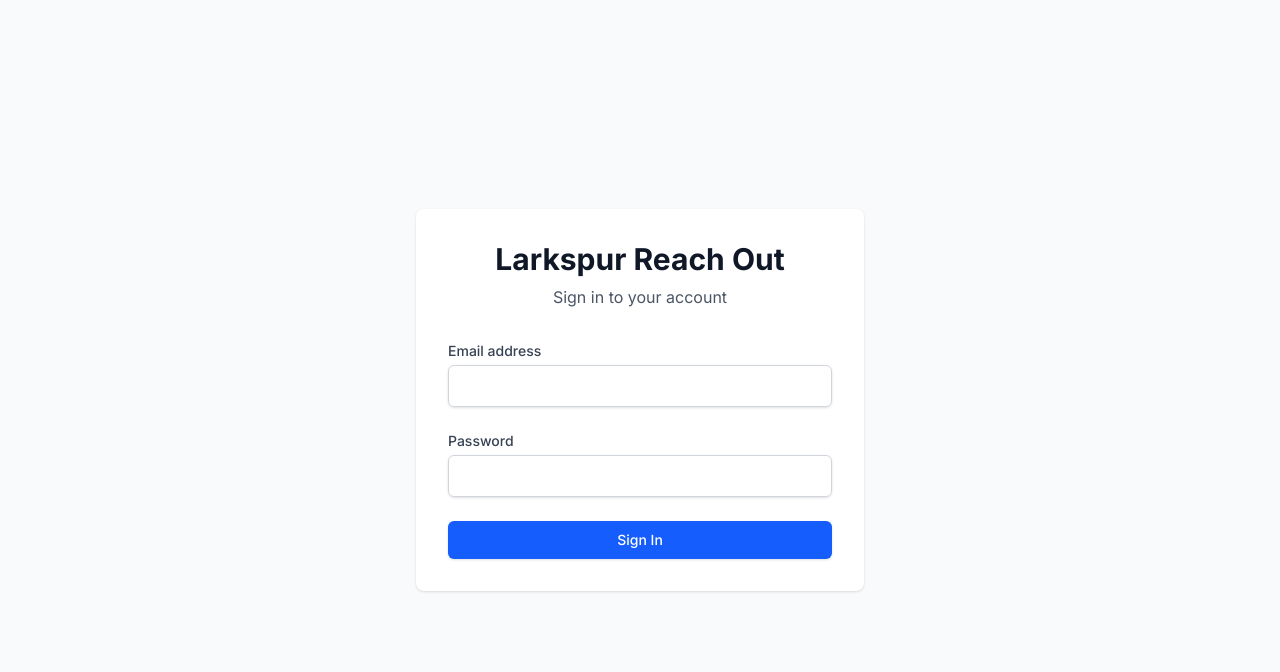
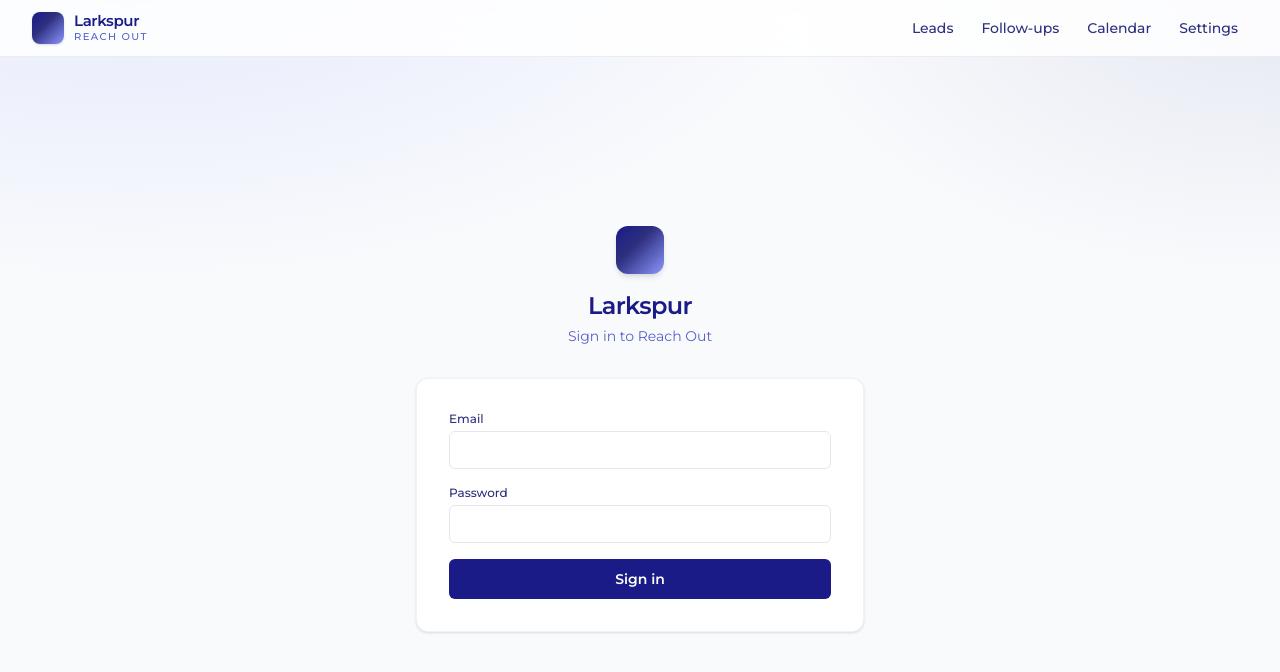
Before and after one commit to zoftwaredevelopment/larkpur-reach-out, a Next.js app: page /login in a window 1280 px wide. Shown: the top 672 px of the page. Built offline with nearby package versions, Linux system fonts and the light colour scheme; no server answers.

Commit message:
feat(brand): apply Larkspur manual colours, Montserrat, and shell chrome (cosmetic only)

```diff
--- a/app/globals.css
+++ b/app/globals.css
@@ -1 +1,88 @@
 @import "tailwindcss";
+
+/*
+ * Larkspur brand tokens (from Brand Manual)
+ * Primary navy #1a1b87 · accent #8b97fe · text indigo #5960ca · deep #2d2f7f · soft #8b93c9
+ */
+@theme {
+  --font-sans: "Montserrat", ui-sans-serif, system-ui, sans-serif;
+
+  --color-brand-50: #f3f4ff;
+  --color-brand-100: #e4e7ff;
+  --color-brand-200: #c9ceff;
+  --color-brand-300: #8b97fe;
+  --color-brand-400: #8b93c9;
+  --color-brand-500: #5960ca;
+  --color-brand-600: #2d2f7f;
+  --color-brand-700: #1a1b87;
+  --color-brand-800: #12136a;
+  --color-brand-900: #0c0d4a;
+
+  --color-brand: #1a1b87;
+  --color-brand-accent: #8b97fe;
+  --color-brand-muted: #5960ca;
+}
+
+:root {
+  --brand: #1a1b87;
+  --brand-accent: #8b97fe;
+  --brand-deep: #2d2f7f;
+  --brand-muted: #5960ca;
+  --brand-soft: #8b93c9;
+  --brand-surface: #f3f4ff;
+  --brand-gradient: linear-gradient(135deg, #1a1b87 0%, #2d2f7f 45%, #8b97fe 100%);
+}
+
+html {
+  color-scheme: light;
+}
+
+body {
+  margin: 0;
+  min-height: 100vh;
+  color: #0f172a;
+  background:
+    radial-gradient(1200px 600px at 10% -10%, rgba(139, 151, 254, 0.18), transparent 60%),
+    radial-gradient(900px 500px at 100% 0%, rgba(26, 27, 135, 0.08), transparent 55%),
+    #f8fafc;
+}
+
+/* Prefer brand blues over default Tailwind blue for common utility classes used across pages */
+.bg-blue-600 {
+  background-color: var(--brand) !important;
+}
+.bg-blue-600:hover,
+.hover\:bg-blue-700:hover {
+  background-color: var(--brand-deep) !important;
+}
+.text-blue-600,
+.text-blue-700,
+.text-blue-800,
+.text-blue-900 {
+  color: var(--brand) !important;
+}
+.hover\:text-blue-800:hover,
+.hover\:text-blue-900:hover {
+  color: var(--brand-deep) !important;
+}
+.border-blue-500 {
+  border-color: var(--brand-accent) !important;
+}
+.bg-blue-50 {
+  background-color: var(--brand-surface) !important;
+}
+.focus\:ring-blue-500:focus {
+  --tw-ring-color: var(--brand-accent) !important;
+}
+
+a {
+  text-underline-offset: 2px;
+}
+
+/* Cards / tables — slightly softer brand-aligned chrome */
+.bg-white.rounded-lg.shadow {
+  border: 1px solid rgba(26, 27, 135, 0.06);
+  box-shadow:
+    0 1px 2px rgba(15, 23, 42, 0.04),
+    0 8px 24px rgba(26, 27, 135, 0.06);
+}
--- a/app/layout.tsx
+++ b/app/layout.tsx
@@ -1,8 +1,14 @@
 import type { Metadata } from "next";
-import { Inter } from "next/font/google";
+import { Montserrat } from "next/font/google";
 import "./globals.css";
+import { BrandChrome } from "@/components/BrandChrome";
 
-const inter = Inter({ subsets: ["latin"] });
+const montserrat = Montserrat({
+  subsets: ["latin"],
+  weight: ["300", "400", "500", "600", "700"],
+  variable: "--font-montserrat",
+  display: "swap",
+});
 
 export const metadata: Metadata = {
   title: "Larkspur Reach Out",
@@ -16,8 +22,9 @@ export default function RootLayout({
 }) {
   return (
     <html lang="en">
-      <body className={inter.className}>
-        <div className="min-h-screen bg-gray-50">
+      <body className={`${montserrat.className} antialiased`}>
+        <div className="min-h-screen">
+          <BrandChrome />
           {children}
         </div>
       </body>
--- a/app/login/page.tsx
+++ b/app/login/page.tsx
@@ -2,93 +2,95 @@
 
 import { useState } from "react";
 import { createClient } from "@/lib/supabase/client";
+import { useRouter } from "next/navigation";
 
 export default function LoginPage() {
   const [email, setEmail] = useState("");
   const [password, setPassword] = useState("");
   const [loading, setLoading] = useState(false);
-  const [message, setMessage] = useState<string | null>(null);
+  const [error, setError] = useState<string | null>(null);
+  const router = useRouter();
   const supabase = createClient();
 
-  const handleSignIn = async (e: React.FormEvent) => {
+  const handleLogin = async (e: React.FormEvent) => {
     e.preventDefault();
     setLoading(true);
-    setMessage(null);
+    setError(null);
 
-    const { error } = await supabase.auth.signInWithPassword({
+    const { error: signError } = await supabase.auth.signInWithPassword({
       email,
       password,
     });
 
-    if (error) {
-      setMessage(error.message);
+    if (signError) {
+      setError(signError.message);
       setLoading(false);
       return;
     }
 
-    // Success → hard navigate so middleware + cookies are fully applied
-    window.location.href = "/";
+    router.push("/");
+    router.refresh();
   };
 
   return (
-    <div className="min-h-screen flex items-center justify-center bg-gray-50">
-      <div className="max-w-md w-full space-y-8 p-8 bg-white rounded-lg shadow">
-        <div>
-          <h2 className="text-3xl font-bold text-center text-gray-900">
-            Larkspur Reach Out
-          </h2>
-          <p className="mt-2 text-center text-gray-600">
-            Sign in to your account
-          </p>
+    <div className="min-h-[calc(100vh-3.5rem)] flex items-center justify-center p-6">
+      <div className="w-full max-w-md">
+        <div className="text-center mb-8">
+          <div
+            className="mx-auto mb-4 w-12 h-12 rounded-xl shadow-md"
+            style={{
+              background:
+                "linear-gradient(135deg, #1a1b87 0%, #2d2f7f 40%, #8b97fe 100%)",
+            }}
+            aria-hidden
+          />
+          <h1 className="text-2xl font-semibold text-[#1a1b87] tracking-tight">
+            Larkspur
+          </h1>
+          <p className="text-sm text-[#5960ca] mt-1">Sign in to Reach Out</p>
         </div>
-        <form className="mt-8 space-y-6" onSubmit={handleSignIn}>
+
+        <form
+          onSubmit={handleLogin}
+          className="bg-white rounded-xl shadow p-8 border border-[rgba(26,27,135,0.06)] space-y-4"
+        >
+          {error && (
+            <div className="text-sm text-red-700 bg-red-50 border border-red-100 rounded-md px-3 py-2">
+              {error}
+            </div>
+          )}
           <div>
-            <label
-              htmlFor="email"
-              className="block text-sm font-medium text-gray-700"
-            >
-              Email address
+            <label className="block text-xs font-medium text-[#2d2f7f] mb-1">
+              Email
             </label>
             <input
-              id="email"
-              name="email"
               type="email"
-              autoComplete="email"
-              required
               value={email}
               onChange={(e) => setEmail(e.target.value)}
-              className="mt-1 block w-full px-3 py-2 border border-gray-300 rounded-md shadow-sm focus:outline-none focus:ring-blue-500 focus:border-blue-500"
+              required
+              className="w-full px-3 py-2 border border-slate-200 rounded-md text-sm focus:outline-none focus:ring-2 focus:ring-[#8b97fe]"
             />
           </div>
           <div>
-            <label
-              htmlFor="password"
-              className="block text-sm font-medium text-gray-700"
-            >
+            <label className="block text-xs font-medium text-[#2d2f7f] mb-1">
               Password
             </label>
             <input
-              id="password"
-              name="password"
               type="password"
-              autoComplete="current-password"
-              required
-              minLength={6}
               value={password}
               onChange={(e) => setPassword(e.target.value)}
-              className="mt-1 block w-full px-3 py-2 border border-gray-300 rounded-md shadow-sm focus:outline-none focus:ring-blue-500 focus:border-blue-500"
+              required
+              className="w-full px-3 py-2 border border-slate-200 rounded-md text-sm focus:outline-none focus:ring-2 focus:ring-[#8b97fe]"
             />
           </div>
           <button
             type="submit"
             disabled={loading}
-            className="w-full flex justify-center py-2 px-4 border border-transparent rounded-md shadow-sm text-sm font-medium text-white bg-blue-600 hover:bg-blue-700 focus:outline-none focus:ring-2 focus:ring-offset-2 focus:ring-blue-500 disabled:opacity-50"
+            className="w-full py-2.5 rounded-md text-white text-sm font-semibold disabled:opacity-50 transition-colors"
+            style={{ background: "#1a1b87" }}
           >
-            {loading ? "Processing..." : "Sign In"}
+            {loading ? "Signing in…" : "Sign in"}
           </button>
-          {message && (
-            <p className="text-sm text-center text-red-600">{message}</p>
-          )}
         </form>
       </div>
     </div>
--- /dev/null
+++ b/components/BrandChrome.tsx
@@ -0,0 +1,59 @@
+import Link from "next/link";
+
+/**
+ * Global brand shell — logo lockup + nav. Cosmetic only; no feature logic.
+ */
+export function BrandChrome() {
+  return (
+    <header className="sticky top-0 z-40 border-b border-[rgba(26,27,135,0.08)] bg-white/85 backdrop-blur-md">
+      <div className="max-w-7xl mx-auto px-4 sm:px-8 h-14 flex items-center justify-between gap-4">
+        <Link href="/" className="flex items-center gap-2.5 group min-w-0">
+          {/* Symbol mark — geometric stand-in matching brand navy/lavender until vector assets are added to /public */}
+          <span
+            aria-hidden
+            className="shrink-0 w-8 h-8 rounded-lg shadow-sm"
+            style={{
+              background:
+                "linear-gradient(135deg, #1a1b87 0%, #2d2f7f 40%, #8b97fe 100%)",
+            }}
+          />
+          <span className="flex flex-col min-w-0 leading-tight">
+            <span className="text-[15px] font-semibold tracking-tight text-[#1a1b87] group-hover:text-[#2d2f7f]">
+              Larkspur
+            </span>
+            <span className="text-[10px] font-medium uppercase tracking-[0.14em] text-[#5960ca]">
+              Reach Out
+            </span>
+          </span>
+        </Link>
+
+        <nav className="flex items-center gap-1 sm:gap-2 text-sm font-medium text-[#2d2f7f]">
+          <Link
+            href="/leads"
+            className="px-2.5 py-1.5 rounded-md hover:bg-[#f3f4ff] transition-colors"
+          >
+            Leads
+          </Link>
+          <Link
+            href="/follow-ups"
+            className="px-2.5 py-1.5 rounded-md hover:bg-[#f3f4ff] transition-colors"
+          >
+            Follow-ups
+          </Link>
+          <Link
+            href="/activity"
+            className="px-2.5 py-1.5 rounded-md hover:bg-[#f3f4ff] transition-colors hidden sm:inline"
+          >
+            Calendar
+          </Link>
+          <Link
+            href="/settings"
+            className="px-2.5 py-1.5 rounded-md hover:bg-[#f3f4ff] transition-colors"
+          >
+            Settings
+          </Link>
+        </nav>
+      </div>
+    </header>
+  );
+}
```
